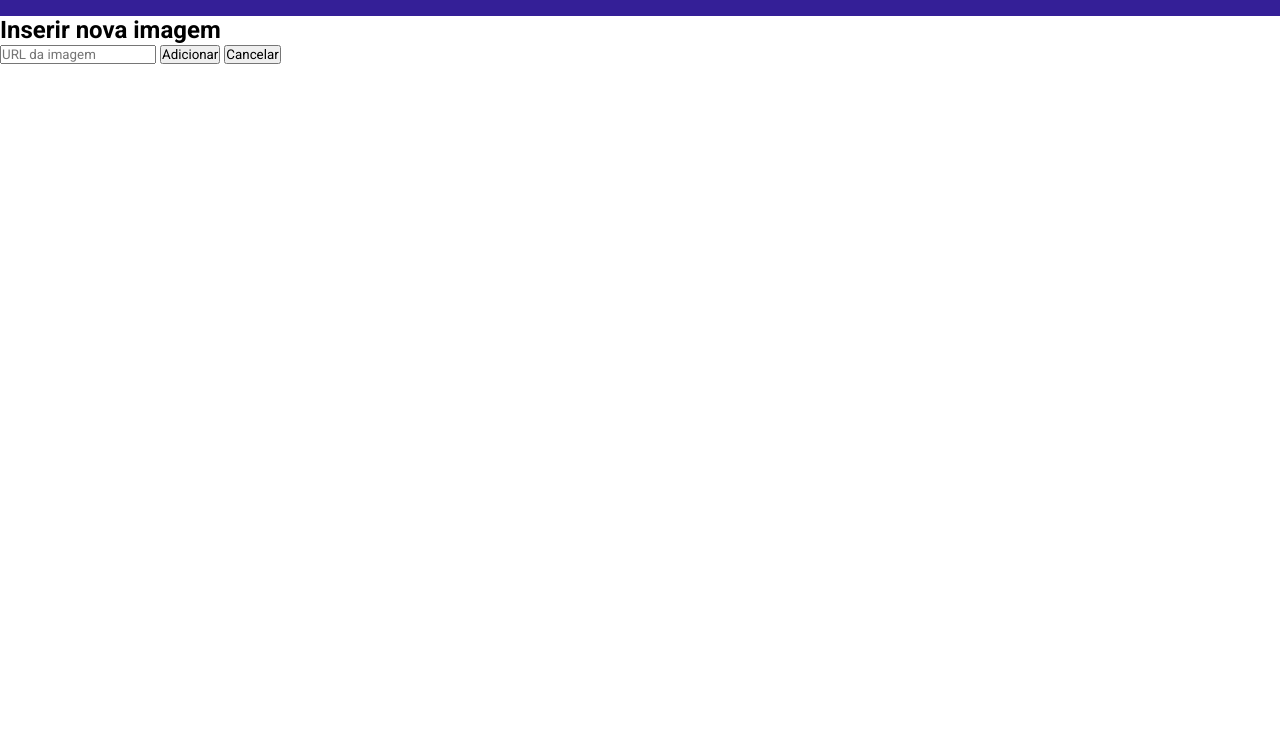
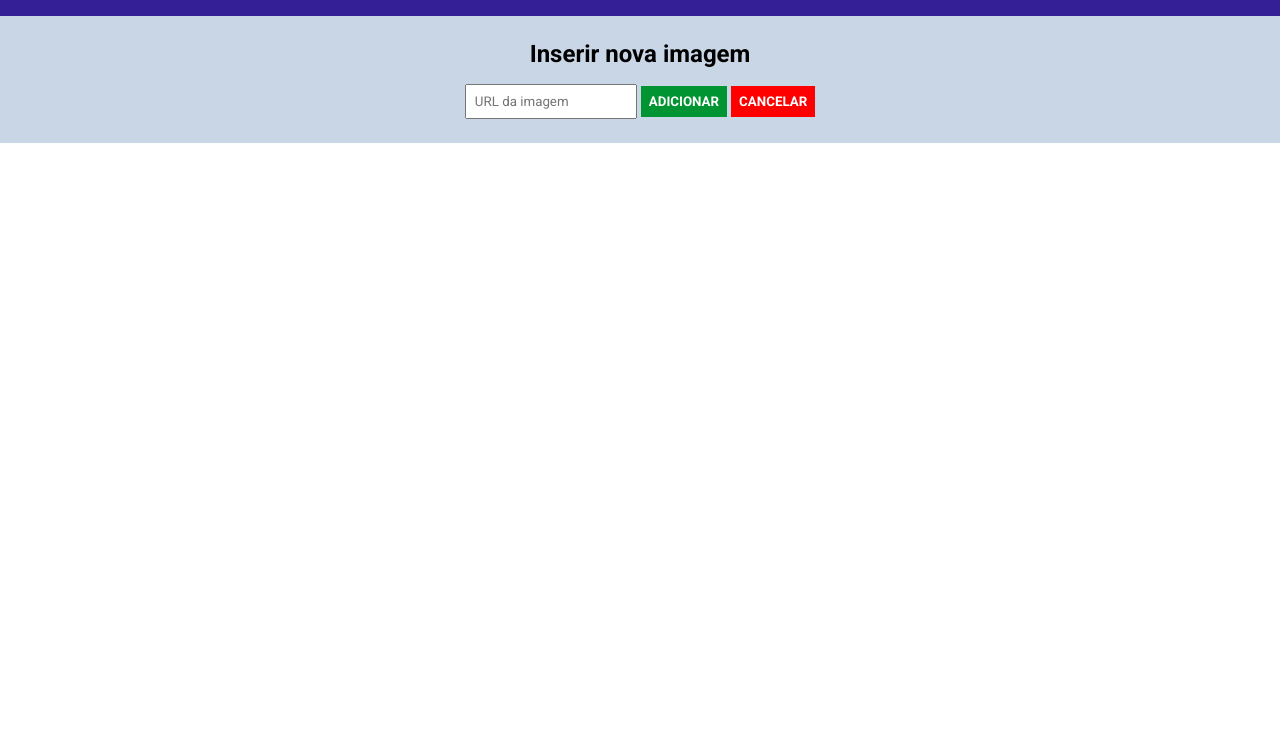
Before and after one commit to rocharicardo9/jQuery, a plain HTML site: page index.html in a window 1280 px wide. Shown: the part 70-800 px from the top of the page. Drawn offline with nearby package versions, Linux system fonts and the light colour scheme.

Commit message:
continuação do Projeto no jQuery

```diff
--- a/index.html
+++ b/index.html
@@ -18,7 +18,9 @@
         <h2>Inserir nova imagem</h2>
         <input type="url" required placeholder="URL da imagem" />
         <button type="submit">Adicionar</button>
-        <button type="reset">Cancelar</button>
+        <button type="reset" id="botao-cancelar" >Cancelar</button>
     </form>
+    <script src="https://code.jquery.com/jquery-3.7.1.min.js"></script>
+    <script src="main.js"></script>
 </body>
 </html>
--- a/main.css
+++ b/main.css
@@ -19,3 +19,30 @@ header {
 header button {
     margin-left: 16px;
 }
+
+form {
+    background-color: #c8d6e5;
+    padding: 24px 0;
+    text-align: center;
+}
+
+form h2 {
+    margin-bottom: 16px;
+}
+
+input, button {
+    padding: 8px;
+}
+
+button {
+    background-color: #009432;
+    border: none;
+    cursor: pointer;
+    font-weight: bold;
+    text-transform: uppercase;
+    color: #fff;
+}
+
+#botao-cancelar {
+    background-color: red;
+}
--- /dev/null
+++ b/main.js
@@ -0,0 +1,4 @@
+$(document).ready(function() {
+    console.log(document.querySelector('header button'));
+    console.log ($('#botao-cancelar'));
+})
```
